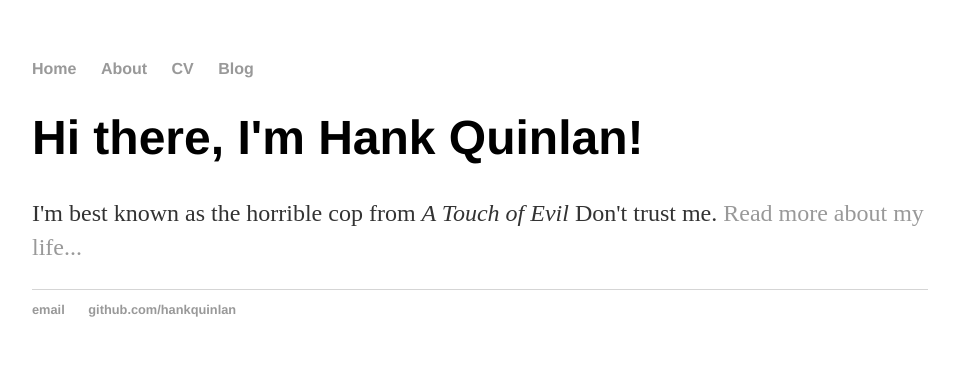
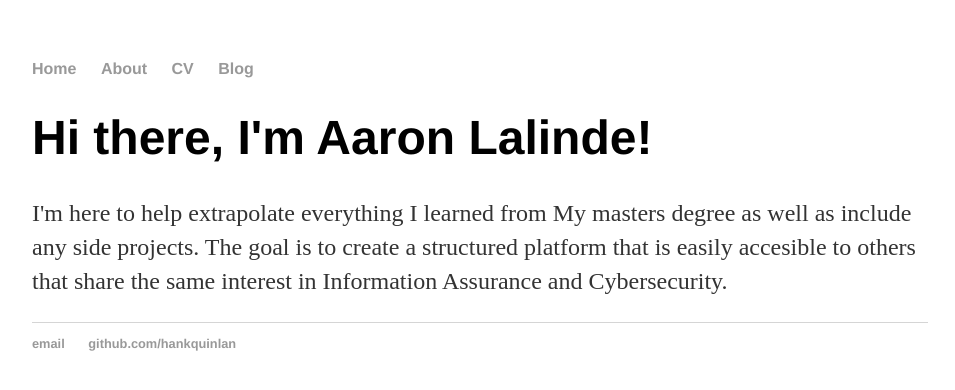
Before and after one commit to aaronlalinde/aaronlalinde.github.io, a Jekyll site: the page built from index.html, in a window 1280 px wide. Shown: the top 390 px of the page, without its empty margins (160-1115 px from the left). Built offline with Jekyll 4.4.1, drawn with Linux system fonts in a browser that asks for light colours.

Commit message:
Update index.html

```diff
--- a/index.html
+++ b/index.html
@@ -1,8 +1,10 @@
 ---
 layout: default
-title: Hank Quinlan, Horrible Cop
+title: Aaron Lalinde, BS in Biomedical Engineering, Pursuing MD in Computer Science
 ---
 <div class="blurb">
-	<h1>Hi there, I'm Hank Quinlan!</h1>
-	<p>I'm best known as the horrible cop from <em>A Touch of Evil</em> Don't trust me. <a href="/about">Read more about my life...</a></p>
+	<h1>Hi there, I'm Aaron Lalinde!</h1>
+	<p>I'm here to help extrapolate everything I learned from My masters degree as well as include any side projects.
+		The goal is to create a structured platform that is easily accesible to others that share the same interest in Information
+		Assurance and Cybersecurity.</p>
 </div><!-- /.blurb -->
```
